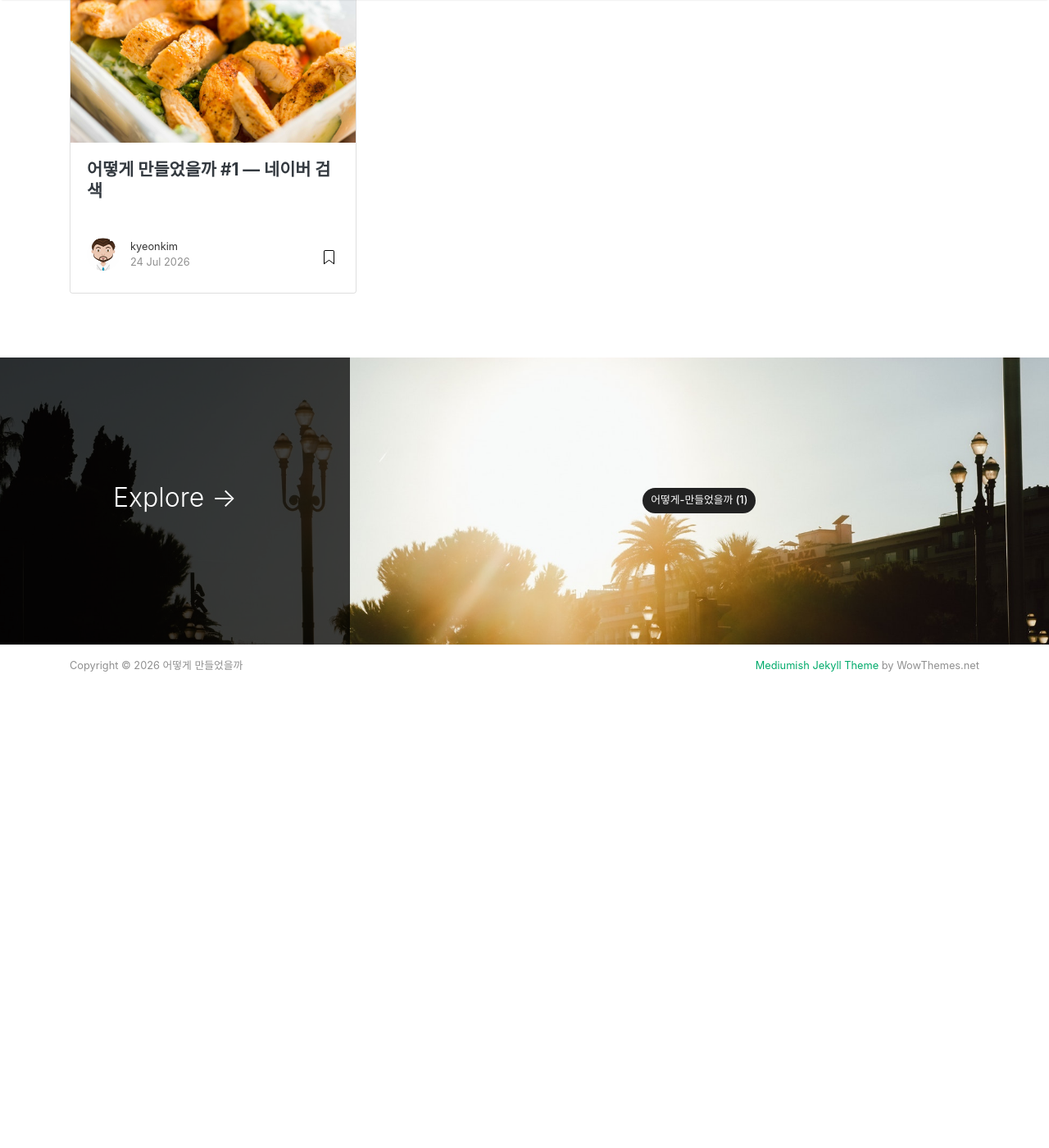
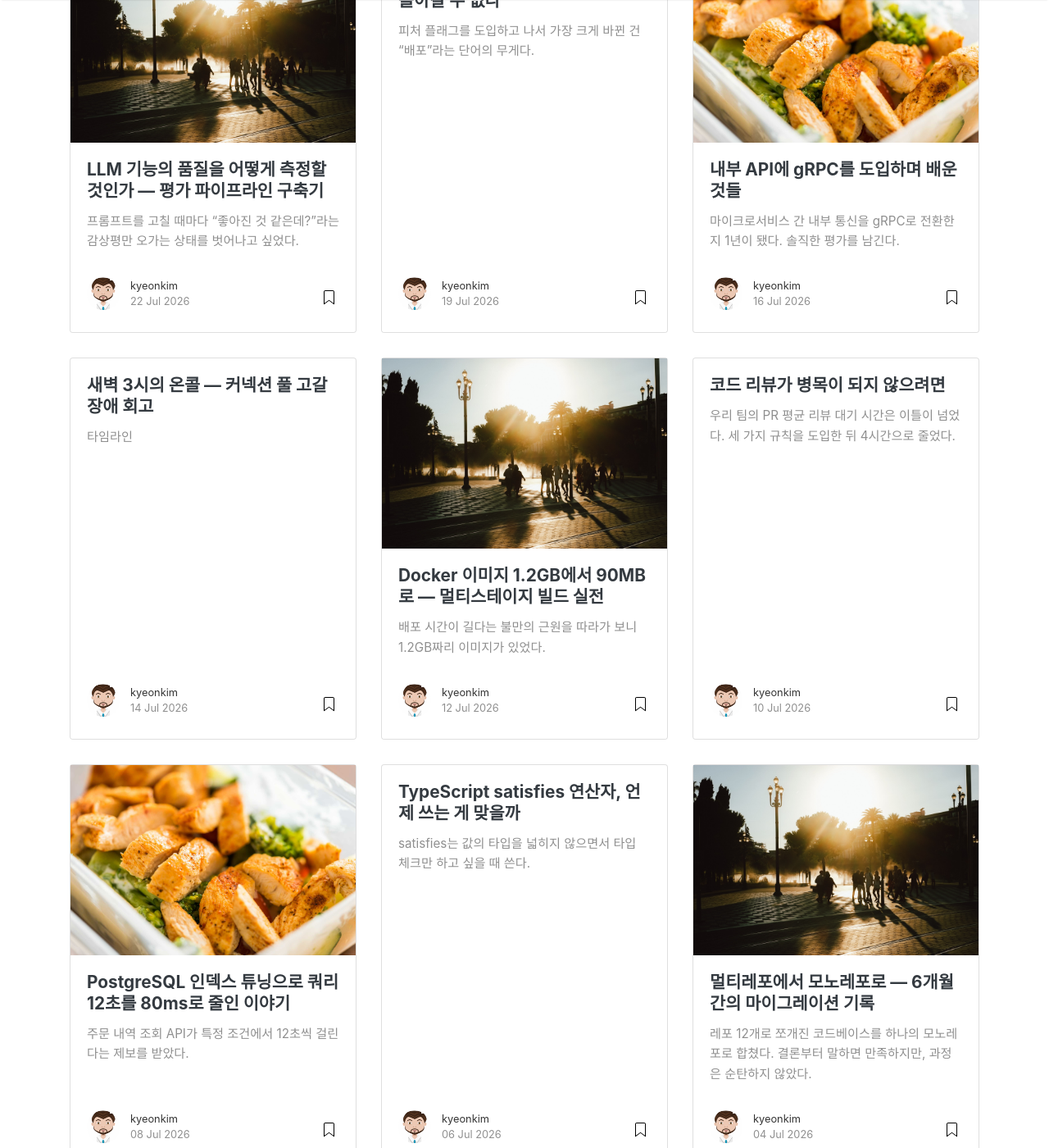
Before and after one commit to kyeonkim/kyeonkim.github.io, a Jekyll site: the page built from _pages/categories.md, in a window 1280 px wide and 1400 px high, scrolled down 373 px. Shown: the whole window at 82% size. Built offline with Jekyll 4.4.1, drawn with Linux system fonts in a browser that asks for light colours; nearby versions of some CDN libraries; before the commit the page ends 1268 px from its top, so only the background shows below that; some of the changed text lies outside the part shown.

Commit message:
feat(posts): add 10 test posts and set temp site title
목록·페이지네이션·카테고리 화면 확인용 테스트 글 10개 추가.
- category는 전부 test로 통일 (한 번에 삭제 용이)
- 날짜 분산, 본문 길이·요약 길이 다양화, featured 2개, 이미지 유무 혼합
- _config.yml title을 "테스트"로 임시 변경

````diff
--- a/_config.yml
+++ b/_config.yml
@@ -1,6 +1,6 @@
 # Site
 name: "어떻게 만들었을까"
-title: "어떻게 만들었을까"
+title: "테스트"
 description: "우리가 매일 쓰는 서비스, 어떻게 만들었을까를 파헤치는 기술 블로그"
 logo: ''
 favicon: 'assets/images/favicon.ico'
--- /dev/null
+++ b/_posts/2026-07-02-test-01-redis-cache-strategy.md
@@ -0,0 +1,51 @@
+---
+layout: post
+title: "Redis 캐시 전략 삽질기 — Cache Stampede를 만나다"
+author: kyeonkim
+categories: [ test ]
+image: assets/images/1.jpg
+description: "트래픽이 몰리는 순간 캐시가 동시에 만료되면서 DB가 죽었다. Cache Stampede 문제를 진단하고 jitter와 락으로 해결한 과정을 정리한다."
+---
+
+서비스 트래픽이 늘면서 캐시 만료 시점에 DB CPU가 급격히 튀는 현상이 반복됐다. 원인은 전형적인 Cache Stampede였다.
+
+## 문제 상황
+
+인기 상품 목록 캐시의 TTL이 60초로 고정되어 있었고, 만료 순간 수백 개의 요청이 동시에 DB로 몰렸다.
+
+```python
+def get_popular_items():
+    cached = redis.get("popular_items")
+    if cached:
+        return json.loads(cached)
+    # 만료 순간 모든 요청이 여기로 들어온다
+    items = db.query_popular_items()
+    redis.setex("popular_items", 60, json.dumps(items))
+    return items
+```
+
+## 해결
+
+두 가지를 적용했다.
+
+1. **TTL Jitter** — 만료 시각을 `60 + random(0, 15)`초로 분산
+2. **분산 락** — 캐시 미스 시 한 요청만 DB를 조회하고 나머지는 짧게 대기
+
+```python
+def get_popular_items():
+    cached = redis.get("popular_items")
+    if cached:
+        return json.loads(cached)
+    if redis.set("lock:popular", 1, nx=True, ex=5):
+        items = db.query_popular_items()
+        ttl = 60 + random.randint(0, 15)
+        redis.setex("popular_items", ttl, json.dumps(items))
+        redis.delete("lock:popular")
+        return items
+    time.sleep(0.05)
+    return get_popular_items()
+```
+
+> 캐시는 "붙이면 빨라지는 것"이 아니라 만료 시나리오까지 설계해야 하는 시스템이다.
+
+적용 후 캐시 만료 시점의 DB 쿼리 수가 300여 건에서 1건으로 줄었다.
--- /dev/null
+++ b/_posts/2026-07-04-test-02-monorepo-migration.md
@@ -0,0 +1,39 @@
+---
+layout: post
+title: "멀티레포에서 모노레포로 — 6개월간의 마이그레이션 기록"
+author: kyeonkim
+categories: [ test ]
+image: assets/images/jumbotron.jpg
+featured: true
+description: "레포 12개를 하나로 합치면서 겪은 CI 시간 폭발, 코드 오너십 충돌, 그리고 그걸 해결한 도구 선택 이야기."
+---
+
+레포 12개로 쪼개진 코드베이스를 하나의 모노레포로 합쳤다. 결론부터 말하면 만족하지만, 과정은 순탄하지 않았다.
+
+## 왜 합쳤나
+
+- 공통 라이브러리 버전이 레포마다 달라 배포마다 호환성 이슈가 터졌다
+- 하나의 기능 변경이 PR 4개로 쪼개지는 일이 잦았다
+- 신규 입사자가 개발 환경을 갖추는 데 이틀이 걸렸다
+
+## 어떻게 합쳤나
+
+git 히스토리를 보존하기 위해 `git subtree`로 각 레포를 서브디렉토리로 이식했다.
+
+```bash
+git subtree add --prefix=packages/auth git@github.com:org/auth.git main
+```
+
+빌드 도구는 Turborepo를 선택했다. Nx와 비교했을 때 러닝커브가 낮고 기존 npm scripts를 거의 그대로 쓸 수 있다는 점이 결정적이었다.
+
+## 가장 아팠던 것: CI 시간
+
+합치자마자 CI가 40분을 넘겼다. 해결책은 affected 기반 빌드였다.
+
+> 모노레포의 CI는 "전부 빌드"가 아니라 "바뀐 것만 빌드"가 기본값이어야 한다.
+
+변경된 패키지와 그 의존 그래프만 빌드하도록 바꾼 뒤 평균 CI 시간은 8분으로 내려왔다.
+
+## 남은 숙제
+
+코드 오너십 경계가 흐려지는 문제는 CODEOWNERS 파일로 어느 정도 막았지만, "누구나 고칠 수 있다"와 "아무도 책임지지 않는다" 사이의 균형은 여전히 고민 중이다.
--- /dev/null
+++ b/_posts/2026-07-06-test-03-typescript-satisfies.md
@@ -0,0 +1,22 @@
+---
+layout: post
+title: "TypeScript satisfies 연산자, 언제 쓰는 게 맞을까"
+author: kyeonkim
+categories: [ test ]
+description: "as const와 타입 어노테이션 사이의 애매한 영역을 satisfies가 어떻게 채우는지 짧게 정리."
+---
+
+`satisfies`는 값의 타입을 넓히지 않으면서 타입 체크만 하고 싶을 때 쓴다.
+
+```typescript
+const config = {
+  port: 3000,
+  host: "localhost",
+} satisfies ServerConfig;
+
+config.port; // number가 아니라 3000으로 추론된다
+```
+
+타입 어노테이션(`: ServerConfig`)을 쓰면 리터럴 타입이 넓혀지고, `as const`만 쓰면 타입 체크가 없다. `satisfies`는 그 중간이다.
+
+설정 객체, 라우트 테이블처럼 "형태는 강제하되 값의 구체적 타입은 유지하고 싶은" 곳에 가장 잘 맞는다.
--- /dev/null
+++ b/_posts/2026-07-08-test-04-postgres-index-tuning.md
@@ -0,0 +1,47 @@
+---
+layout: post
+title: "PostgreSQL 인덱스 튜닝으로 쿼리 12초를 80ms로 줄인 이야기"
+author: kyeonkim
+categories: [ test ]
+image: assets/images/1.jpg
+description: "EXPLAIN ANALYZE를 읽는 법부터 부분 인덱스와 커버링 인덱스 적용까지, 실제 슬로우 쿼리 하나를 끝까지 추적한 기록. 실행 계획에서 Seq Scan을 발견하고 이를 Index Only Scan으로 바꾸기까지의 전 과정을 담았다."
+---
+
+주문 내역 조회 API가 특정 조건에서 12초씩 걸린다는 제보를 받았다.
+
+## 범인 찾기
+
+```sql
+EXPLAIN ANALYZE
+SELECT id, status, created_at FROM orders
+WHERE user_id = 42 AND status = 'pending'
+ORDER BY created_at DESC LIMIT 20;
+```
+
+실행 계획을 보니 `Seq Scan on orders`가 떡하니 있었다. 3천만 행을 전부 훑고 있었던 것.
+
+## 1차 시도: 복합 인덱스
+
+```sql
+CREATE INDEX idx_orders_user_status ON orders (user_id, status, created_at DESC);
+```
+
+12초가 300ms로 줄었다. 하지만 아직 `Index Scan` 후 heap fetch가 남아 있었다.
+
+## 2차 시도: 커버링 인덱스
+
+조회 컬럼이 세 개뿐이라 INCLUDE로 커버링 인덱스를 만들었다.
+
+```sql
+CREATE INDEX idx_orders_covering
+ON orders (user_id, status, created_at DESC)
+INCLUDE (id);
+```
+
+`Index Only Scan`으로 바뀌며 80ms까지 내려왔다.
+
+## 배운 것
+
+- 인덱스는 WHERE 절 순서가 아니라 **선택도(selectivity)** 순서로 설계한다
+- `pending` 상태만 자주 조회한다면 부분 인덱스(`WHERE status = 'pending'`)가 더 작고 빠르다
+- 인덱스를 추가하면 쓰기 비용이 늘어난다는 것을 항상 기억할 것
--- /dev/null
+++ b/_posts/2026-07-10-test-05-code-review-culture.md
@@ -0,0 +1,25 @@
+---
+layout: post
+title: "코드 리뷰가 병목이 되지 않으려면"
+author: kyeonkim
+categories: [ test ]
+description: "리뷰 대기 시간이 이틀을 넘던 팀에서 시도한 세 가지 규칙."
+---
+
+우리 팀의 PR 평균 리뷰 대기 시간은 이틀이 넘었다. 세 가지 규칙을 도입한 뒤 4시간으로 줄었다.
+
+## 규칙 1: PR은 400줄 이하
+
+400줄이 넘으면 리뷰 품질이 급격히 떨어진다는 연구는 이미 많다. 큰 작업은 스택 PR로 쪼갠다.
+
+## 규칙 2: 리뷰는 오전 10시, 오후 4시
+
+"틈날 때 리뷰"는 결국 안 하게 된다. 하루 두 번 리뷰 타임을 캘린더에 박았다.
+
+## 규칙 3: 논쟁은 30분 안에 콜로
+
+코멘트가 세 번 오가면 그건 텍스트로 해결이 안 되는 문제다. 바로 15분 콜을 잡는다.
+
+> 리뷰 속도는 도구의 문제가 아니라 팀 규범의 문제였다.
+
+작은 규칙이지만 "리뷰가 밀려서 머지가 늦는다"는 말이 회고에서 사라졌다.
--- /dev/null
+++ b/_posts/2026-07-12-test-06-docker-image-slim.md
@@ -0,0 +1,44 @@
+---
+layout: post
+title: "Docker 이미지 1.2GB에서 90MB로 — 멀티스테이지 빌드 실전"
+author: kyeonkim
+categories: [ test ]
+image: assets/images/jumbotron.jpg
+description: "Node.js 앱의 도커 이미지를 다이어트한 과정. 멀티스테이지 빌드, distroless 베이스, 레이어 캐시 최적화 순서로 적용했다."
+---
+
+배포 시간이 길다는 불만의 근원을 따라가 보니 1.2GB짜리 이미지가 있었다.
+
+## Before
+
+```dockerfile
+FROM node:20
+COPY . .
+RUN npm install
+CMD ["node", "server.js"]
+```
+
+devDependencies, 소스 전체, npm 캐시까지 모두 이미지에 들어가 있었다.
+
+## After
+
+```dockerfile
+FROM node:20-slim AS build
+WORKDIR /app
+COPY package*.json ./
+RUN npm ci
+COPY . .
+RUN npm run build && npm prune --omit=dev
+
+FROM gcr.io/distroless/nodejs20
+WORKDIR /app
+COPY --from=build /app/dist ./dist
+COPY --from=build /app/node_modules ./node_modules
+CMD ["dist/server.js"]
+```
+
+- 빌드 스테이지와 런타임 스테이지 분리
+- distroless 베이스로 쉘·패키지 매니저 제거 (보안 보너스)
+- `package*.json`을 먼저 COPY해서 의존성 레이어 캐시 유지
+
+결과: **1.2GB → 90MB**, 배포 시간은 절반 이하로.
--- /dev/null
+++ b/_posts/2026-07-14-test-07-oncall-postmortem.md
@@ -0,0 +1,34 @@
+---
+layout: post
+title: "새벽 3시의 온콜 — 커넥션 풀 고갈 장애 회고"
+author: kyeonkim
+categories: [ test ]
+description: "장애의 원인은 코드 한 줄이 아니라 그 코드가 통과된 과정이었다. 새벽 장애 대응 타임라인과 재발 방지책을 남긴다. 비난 없는 회고(blameless postmortem)를 지향하며 썼다."
+---
+
+## 타임라인
+
+- **03:12** — 결제 API 5xx 알림 발생
+- **03:20** — 온콜(나) 기상, DB 커넥션 풀 고갈 확인
+- **03:41** — 원인 커밋 특정: 트랜잭션 안에서 외부 API를 호출하는 코드
+- **03:55** — 롤백 완료, 지표 정상화
+
+## 원인
+
+트랜잭션을 잡은 채 외부 결제사 API를 호출하고 있었다. 결제사 응답이 평소 200ms에서 8초로 느려지자, 커넥션이 8초씩 물려 있으면서 풀이 말라버렸다.
+
+```java
+@Transactional
+public void confirmPayment(Order order) {
+    order.setStatus(CONFIRMED);
+    paymentGateway.confirm(order); // 트랜잭션 안에서 외부 호출!
+}
+```
+
+## 재발 방지
+
+1. 트랜잭션 안 외부 호출을 잡아내는 ArchUnit 테스트 추가
+2. 외부 호출 타임아웃을 3초로 강제
+3. 커넥션 풀 사용률 80% 알림 추가
+
+> 사람을 탓하면 배울 게 없다. 이 코드가 리뷰를 통과할 수 있었던 구조를 고쳐야 한다.
--- /dev/null
+++ b/_posts/2026-07-16-test-08-grpc-vs-rest.md
@@ -0,0 +1,34 @@
+---
+layout: post
+title: "내부 API에 gRPC를 도입하며 배운 것들"
+author: kyeonkim
+categories: [ test ]
+image: assets/images/1.jpg
+featured: true
+description: "REST로 잘 돌아가던 내부 통신을 gRPC로 바꿀 가치가 있었나? 스키마 강제, 스트리밍, 디버깅 난이도까지 1년 운영 후 솔직한 평가."
+---
+
+마이크로서비스 간 내부 통신을 gRPC로 전환한 지 1년이 됐다. 솔직한 평가를 남긴다.
+
+## 좋았던 것
+
+**스키마가 곧 문서다.** proto 파일이 단일 진실 공급원이 되면서 "이 필드 타입이 뭐죠?" 같은 질문이 사라졌다.
+
+```protobuf
+service OrderService {
+  rpc GetOrder (GetOrderRequest) returns (Order);
+  rpc WatchOrders (WatchRequest) returns (stream OrderEvent);
+}
+```
+
+**서버 스트리밍**이 생각보다 유용했다. 주문 상태 변경을 폴링하던 코드가 스트림 구독 한 줄로 바뀌었다.
+
+## 아쉬웠던 것
+
+- `grpcurl` 없이는 눈으로 요청을 확인할 방법이 없어 디버깅 진입장벽이 있다
+- 로드밸런싱이 L4에서 안 되고 클라이언트 사이드 LB가 필요했다
+- proto 레포의 버전 관리 규칙을 정하는 데 팀 간 협의가 오래 걸렸다
+
+## 결론
+
+트래픽이 많고 서비스 간 계약이 자주 바뀌는 조직이라면 도입할 가치가 있다. 서비스가 서너 개뿐이라면 REST + OpenAPI로 충분하다.
--- /dev/null
+++ b/_posts/2026-07-19-test-09-feature-flag.md
@@ -0,0 +1,19 @@
+---
+layout: post
+title: "피처 플래그 없이 배포하던 시절로 돌아갈 수 없다"
+author: kyeonkim
+categories: [ test ]
+description: "배포와 릴리즈를 분리하면 생기는 일."
+---
+
+피처 플래그를 도입하고 나서 가장 크게 바뀐 건 "배포"라는 단어의 무게다.
+
+배포는 그냥 코드를 서버에 올리는 일이 됐고, 릴리즈는 플래그를 켜는 일이 됐다. 이 둘이 분리되자:
+
+- 금요일에도 배포한다 (플래그는 월요일에 켠다)
+- 신기능을 사내 계정에만 먼저 열어 도그푸딩한다
+- 장애가 나면 롤백 대신 플래그를 끈다 — 30초면 끝난다
+
+물론 공짜는 아니다. 플래그가 30개를 넘어가면서 "이 플래그 아직 필요한가?"를 아무도 모르는 상태가 됐고, 결국 플래그마다 만료일과 오너를 붙이는 규칙을 만들었다.
+
+죽은 플래그를 지우는 것까지가 릴리즈다.
--- /dev/null
+++ b/_posts/2026-07-22-test-10-llm-eval.md
@@ -0,0 +1,43 @@
+---
+layout: post
+title: "LLM 기능의 품질을 어떻게 측정할 것인가 — 평가 파이프라인 구축기"
+author: kyeonkim
+categories: [ test ]
+image: assets/images/jumbotron.jpg
+description: "감으로 프롬프트를 고치던 팀이 골든 데이터셋과 자동 평가를 갖추기까지. LLM-as-judge의 함정과 회귀 테스트 설계를 다룬다."
+---
+
+프롬프트를 고칠 때마다 "좋아진 것 같은데?"라는 감상평만 오가는 상태를 벗어나고 싶었다.
+
+## 골든 데이터셋부터
+
+실제 사용자 입력에서 대표 케이스 200개를 뽑아 기대 출력을 사람이 직접 작성했다. 지루한 작업이지만 이게 없으면 아무것도 시작되지 않는다.
+
+| 케이스 유형 | 개수 | 통과 기준 |
+|---|---|---|
+| 일반 요약 | 120 | 핵심 사실 포함 여부 |
+| 엣지 케이스 | 50 | 오류 없이 처리 |
+| 거부해야 할 입력 | 30 | 정중한 거부 |
+
+## LLM-as-judge의 함정
+
+평가를 LLM에 맡기면 편하지만, 그대로 믿으면 안 된다.
+
+> 심판 모델은 길고 자신감 있는 답변에 후한 점수를 주는 경향이 있다.
+
+우리는 심판 프롬프트에 채점 기준을 항목별로 명시하고, 사람 평가 50건과의 일치율(85% 이상)을 먼저 검증한 뒤에야 자동 평가를 신뢰하기로 했다.
+
+## CI에 넣기
+
+```yaml
+- name: Run LLM evals
+  run: python -m evals run --dataset golden-v3 --threshold 0.9
+```
+
+프롬프트 변경 PR마다 평가가 돌고, 점수가 기준 밑으로 떨어지면 머지가 막힌다. 이제 "좋아진 것 같은데?"가 아니라 "92점에서 95점이 됐다"라고 말한다.
+
+![평가 파이프라인](assets/images/1.jpg)
+
+## 남은 고민
+
+골든 데이터셋도 낡는다. 분기마다 실제 트래픽에서 새 케이스를 샘플링해 갱신하는 프로세스를 이제 막 시작했다.
````
